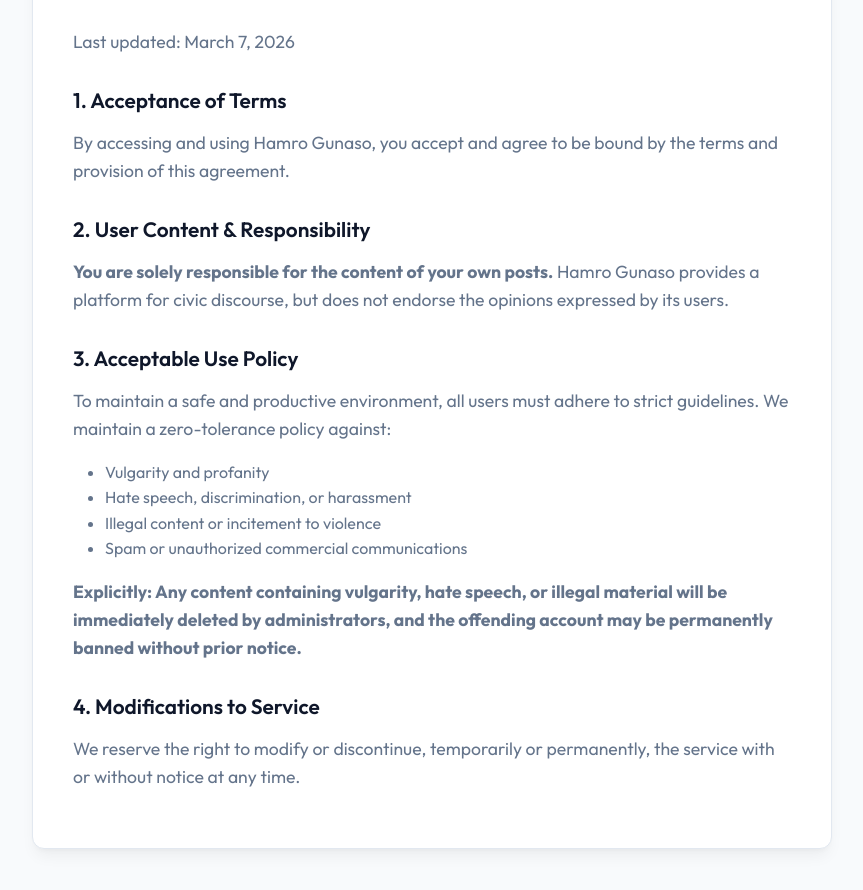
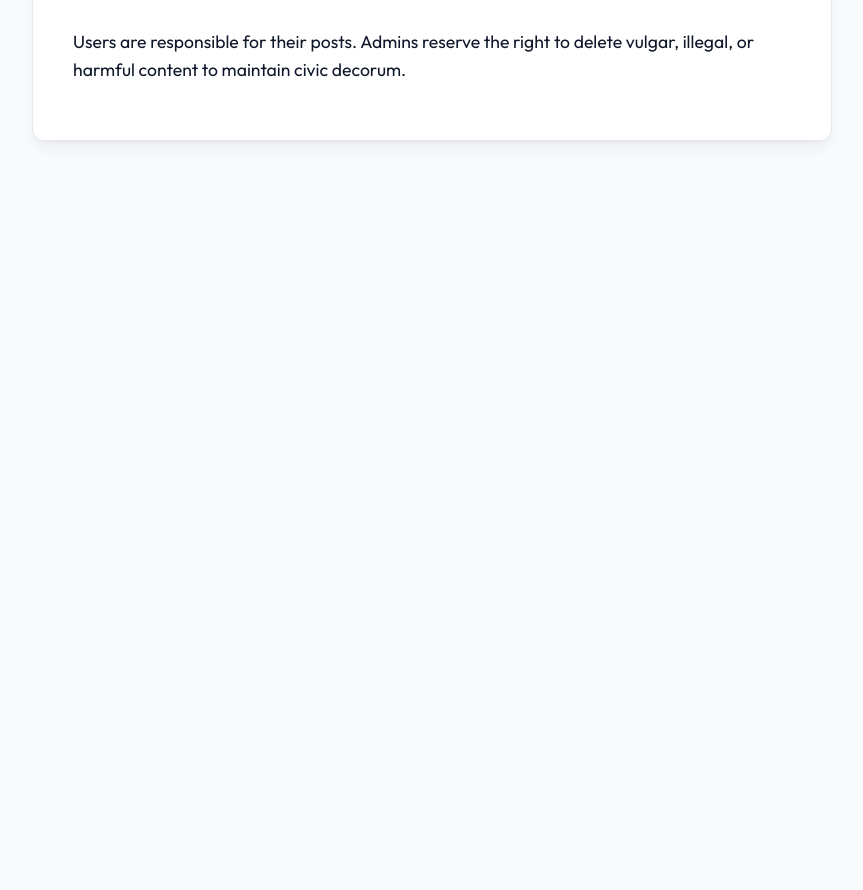
Before and after one commit to shrawanb1/hamro-gunaso, a plain HTML site: page terms-of-service.html in a window 1280 px wide. Shown: the part 206-1096 px from the top of the page, without its empty margins (208-1071 px from the left). After the commit the page ends 800 px from the top, so only its background shows below. Drawn offline with Linux system fonts and the light colour scheme.

Commit message:
Update legal documents with specific phrasing and configure clean URLs

```diff
--- a/terms-of-service.html
+++ b/terms-of-service.html
@@ -28,23 +28,12 @@
             opacity: 1;
         }
 
-        .legal-container h2 {
-            font-size: 1.3rem;
-            margin-top: 2rem;
-            margin-bottom: 1rem;
-            color: var(--text-dark);
-        }
-
-        .legal-container p,
-        .legal-container ul {
+        .legal-container p {
+            font-size: 1.1rem;
             margin-bottom: 1rem;
             opacity: 1;
             line-height: 1.6;
-        }
-
-        .legal-container ul {
-            padding-left: 2rem;
-            color: var(--text-light);
+            color: var(--text-dark);
         }
 
         .back-btn-container {
@@ -57,37 +46,13 @@
     <div class="container">
         <div class="legal-container">
             <div class="back-btn-container">
-                <a href="index.html" class="outline-btn" style="text-decoration: none; display: inline-block;">&larr;
-                    Return to Home</a>
+                <a href="/" class="outline-btn" style="text-decoration: none; display: inline-block;">&larr; Return to
+                    Home</a>
             </div>
 
             <h1>Terms of Service</h1>
-            <p>Last updated: March 7, 2026</p>
-
-            <h2>1. Acceptance of Terms</h2>
-            <p>By accessing and using Hamro Gunaso, you accept and agree to be bound by the terms and provision of this
-                agreement.</p>
-
-            <h2>2. User Content & Responsibility</h2>
-            <p><strong>You are solely responsible for the content of your own posts.</strong> Hamro Gunaso provides a
-                platform for civic discourse, but does not endorse the opinions expressed by its users.</p>
-
-            <h2>3. Acceptable Use Policy</h2>
-            <p>To maintain a safe and productive environment, all users must adhere to strict guidelines. We maintain a
-                zero-tolerance policy against:</p>
-            <ul>
-                <li>Vulgarity and profanity</li>
-                <li>Hate speech, discrimination, or harassment</li>
-                <li>Illegal content or incitement to violence</li>
-                <li>Spam or unauthorized commercial communications</li>
-            </ul>
-            <p><strong>Explicitly: Any content containing vulgarity, hate speech, or illegal material will be
-                    immediately deleted by administrators, and the offending account may be permanently banned without
-                    prior notice.</strong></p>
-
-            <h2>4. Modifications to Service</h2>
-            <p>We reserve the right to modify or discontinue, temporarily or permanently, the service with or without
-                notice at any time.</p>
+            <p>Users are responsible for their posts. Admins reserve the right to delete vulgar, illegal, or harmful
+                content to maintain civic decorum.</p>
         </div>
     </div>
 </body>
```
Also changed, not shown: index.html (+2 -2 lines), privacy-policy.html (+7 -36 lines).
